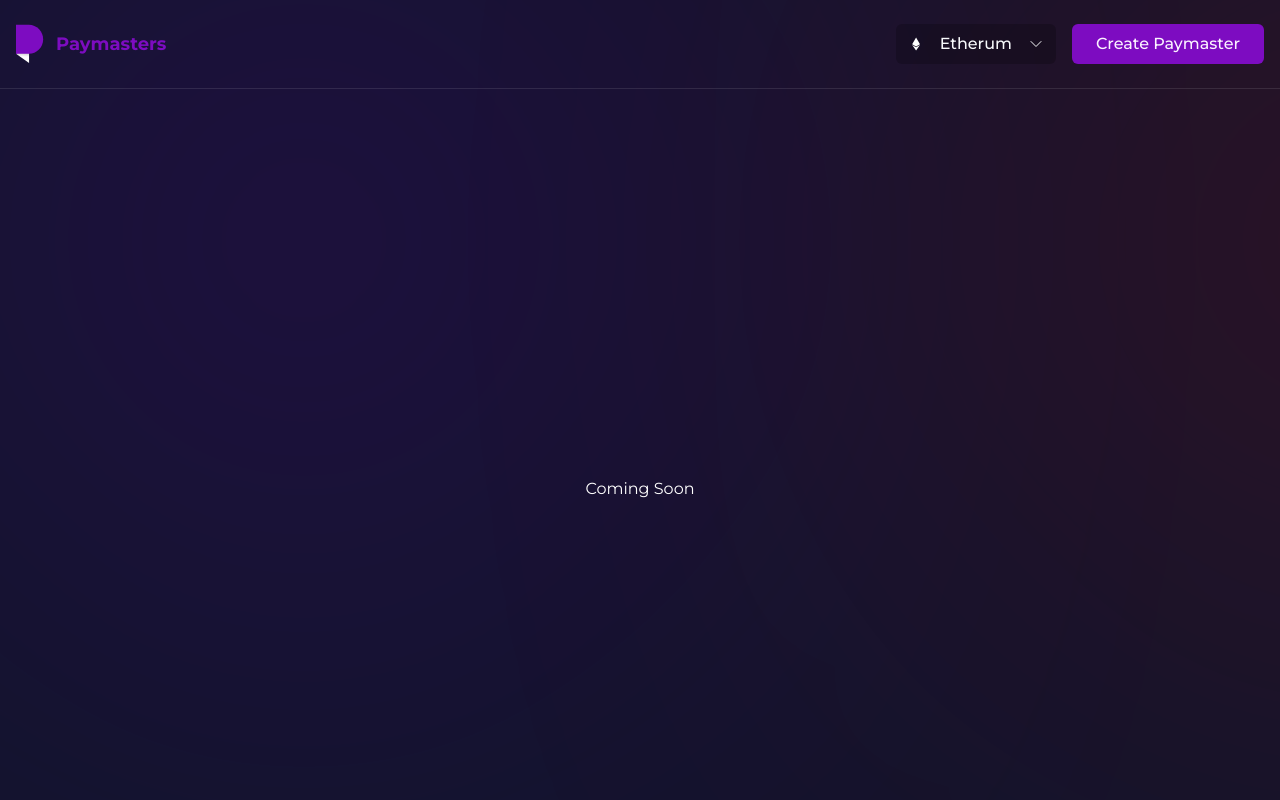
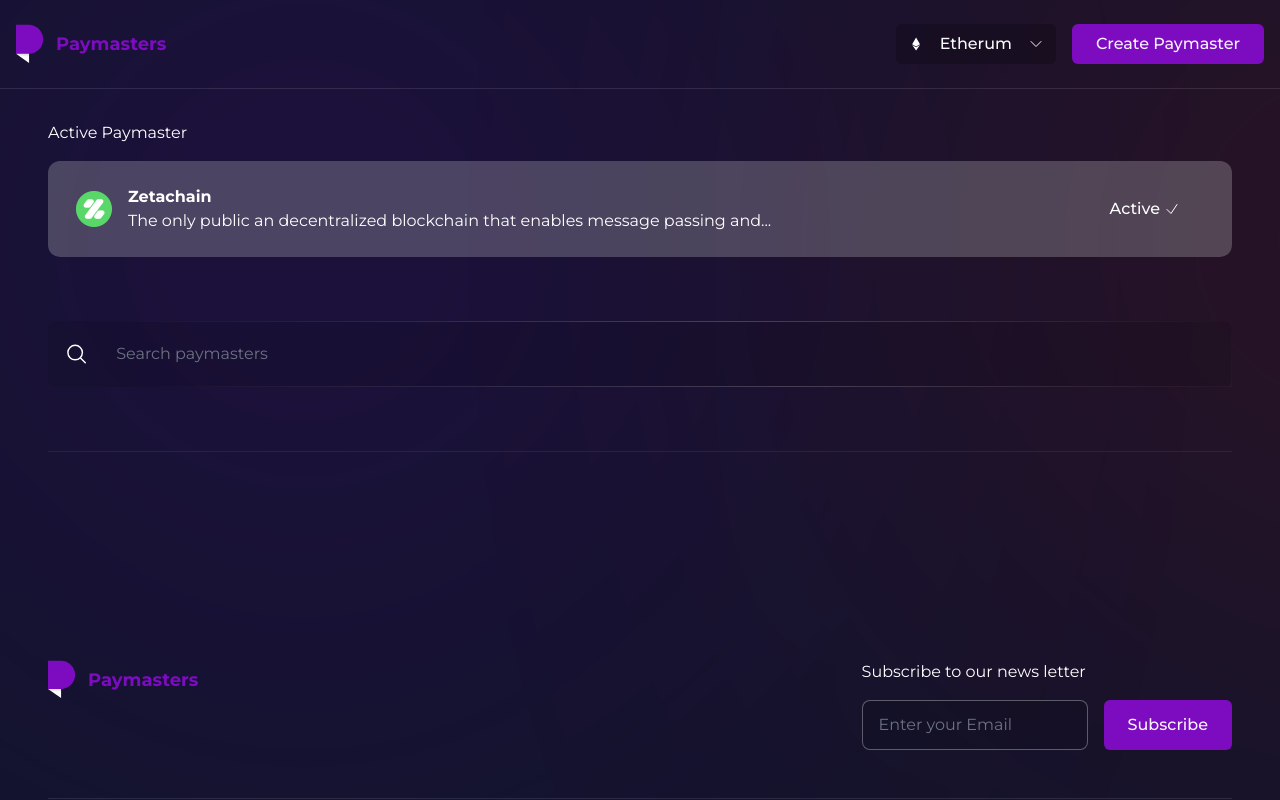
Before and after one commit to paymasters-io/dep-ui, a Next.js app: page / in a window 1280 px wide. Shown: the top 800 px of the page. Built offline with nearby package versions, Linux system fonts and the light colour scheme.

Commit message:
WIP update: payamsters dep-ui index page

```diff
--- a/pages/index.tsx
+++ b/pages/index.tsx
@@ -5,6 +5,9 @@
 
 import DefaultLayout from "layouts/Default";
 import { ReactElement } from "react";
+
+import zetachainImg from "../assets/icons/zetachain.png";
+import { CheckIcon, MagnifyingGlassIcon } from "@heroicons/react/24/outline";
 
 export const getStaticProps = () => {
   return {
@@ -16,7 +19,7 @@
 
 export default function Home() {
   return (
-    <div className={styles.container}>
+    <>
       <Head>
         <title>Paymaster</title>
         <meta
@@ -51,9 +54,52 @@
         <link rel="manifest" href="/site.webmanifest"></link>
       </Head>
       <main className="app-main">
-        <h1>Coming Soon</h1>
+        <section className="app-section">
+          <div className="wrapper">
+            <header className="app-section-header">
+              <h2>Active Paymaster</h2>
+            </header>
+            <article className="paymaster-card">
+              <div className="wrapper">
+                <header className="paymaster-card-header">
+                  <figure className="img-cont">
+                    <Image
+                      src={zetachainImg}
+                      width={36}
+                      height={36}
+                      alt="zeta"
+                    />
+                  </figure>
+                  <div className="paymaster-info">
+                    <h3 className="font-bold">Zetachain</h3>
+                    <p>
+                      The only public an decentralized blockchain that enables
+                      message passing and...
+                    </p>
+                  </div>
+                </header>
+                <div className="status">
+                  <div className="cta no-bg !gap-1">
+                    <span className="text text-white">Active</span>
+                    <CheckIcon className="icon !w-4 !h-4" />
+                  </div>
+                </div>
+              </div>
+            </article>
+          </div>
+        </section>
+        <div className="app-section">
+          <div className="wrapper pb-16 border-b border-[#FFFFFF12]">
+            <div className="form-control">
+              <div className="input-cont form-input grad-border" data-type="text">
+                <MagnifyingGlassIcon className="icon" />
+                <input type="text" placeholder="Search paymasters"/>
+              </div>
+            </div>
+          </div>
+        </div>
       </main>
-    </div>
+    </>
   );
 }
 
--- a/styles/global.css
+++ b/styles/global.css
@@ -123,11 +123,13 @@
   @apply flex gap-2 items-center !px-3 cursor-pointer;
 }
 
+.form-input[data-type="text"],
 .form-input[type="text"],
 .form-input[type="number"] {
   @apply w-full p-3 px-4 bg-slate-50 dark:bg-paymasters-dark dark:text-white dark:bg-black/10 border border-slate-200 dark:border-[#C9CED1]/40 rounded-lg;
 }
 
+.form-input[data-type="text"].grad-border,
 .form-input[type="text"].grad-border {
   border-style: solid;
   border-image: linear-gradient(
@@ -137,6 +139,14 @@
       rgba(255, 255, 255, 0) 93.51%
     )
     1;
+}
+
+.input-cont {
+  @apply flex items-center gap-4;
+}
+
+.input-cont input {
+  @apply bg-transparent outline-none border-0 w-full rounded-md;
 }
 
 .input-group {
@@ -384,11 +394,13 @@
 }
 
 /* site sections */
-.site-section {
+.site-section,
+.app-section {
   @apply w-full py-32 px-4 lg:px-12;
 }
 
-.site-section > .wrapper {
+.site-section > .wrapper,
+.app-section > .wrapper {
   @apply relative w-full m-auto max-w-lg lg:max-w-7xl;
   @apply h-full;
 }
@@ -557,6 +569,26 @@
   transform: rotate(-15deg);
 }
 
+.app-section {
+  @apply py-8;
+}
+
+.app-section .app-section-header {
+  @apply mb-4;
+}
+
+.paymaster-card {
+  @apply p-7 py-6 bg-[#D9D9D940] rounded-xl;
+}
+
+.paymaster-card > .wrapper {
+  @apply flex items-center justify-between gap-4;
+}
+
+.paymaster-card .paymaster-card-header {
+  @apply flex items-center gap-4;
+}
+
 .dashboard > .body {
   @apply flex;
 }
```
Also changed, not shown: assets/icons/zetachain.png (added).
